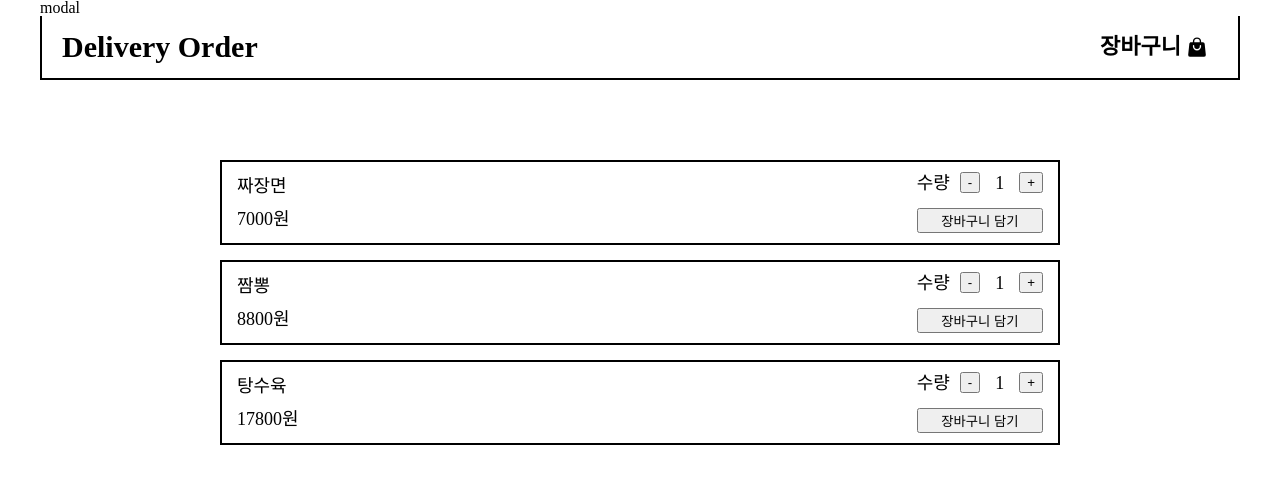
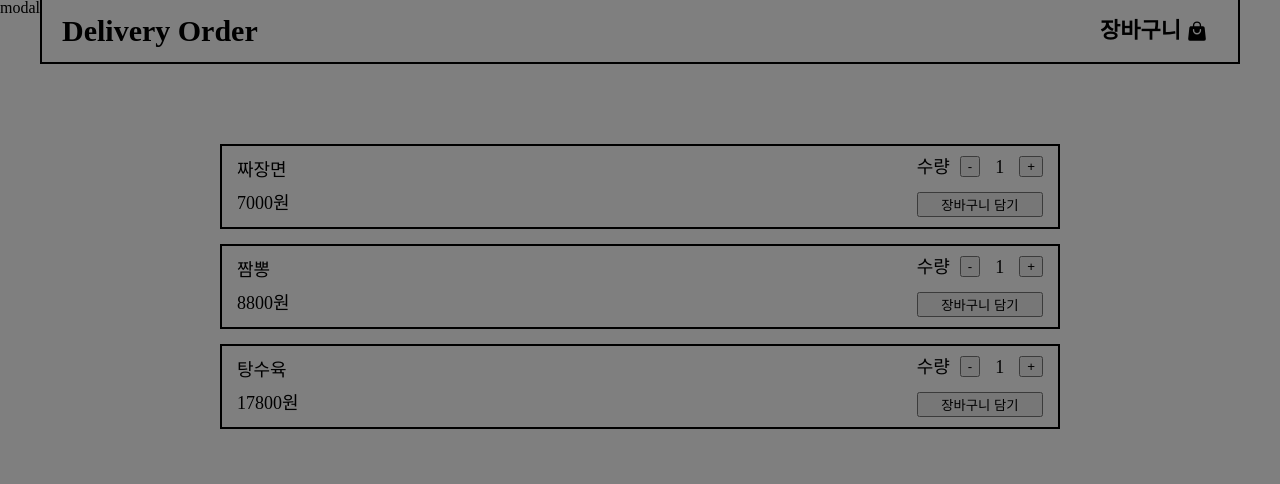
Before and after one commit to leeyeonjoo92/delivery, a React (Create React App) app: page / in a window 1280 px wide. Both pictures are taken after a click on the element "장바구니". Shown: the top 484 px of the page. Built offline with nearby package versions, Linux system fonts and the light colour scheme; a web font is replaced by a local one.

Commit message:
feat: 장바구니 버튼 추가시 모달창 보이기

```diff
--- a/src/App.js
+++ b/src/App.js
@@ -2,7 +2,7 @@ import { useState } from "react";
 import "./App.css";
 import Header from "./components/Header";
 import MenuWrapper from "./components/Menu/MenuWrapper";
-import MordalWrapper from "./components/Modals/MordalWrapper";
+import ModalWrapper from "./components/Modals/ModalWrapper";
 
 function App() {
   // 모달과 헤더에서 isClicked를 사용하고 싶어서 최상위 컴포넌트에 작성
@@ -14,7 +14,7 @@ function App() {
 
   return (
     <>
-      <MordalWrapper isClicked={isClicked} />
+      <ModalWrapper isClicked={isClicked} />
       <Header isClicked={isClicked} onCartClick={cartClickHandle} />
       <MenuWrapper />
     </>
--- /dev/null
+++ b/src/components/Modals/Modal.css
@@ -0,0 +1,16 @@
+.modal-wrapper {
+  width: 100vw;
+  height: 100vh;
+  position: fixed;
+  left: 0;
+  top: 0;
+  background: rgba(0, 0, 0, 0.5);
+  display: none;
+  opacity: 0;
+  transition: opacity 0.3s;
+}
+
+.modal-open {
+  display: block;
+  opacity: 1;
+}
--- /dev/null
+++ b/src/components/Modals/Modal.js
@@ -0,0 +1,8 @@
+import React from "react";
+import "./Modal.css";
+
+const Modal = () => {
+  return <div>modal</div>;
+};
+
+export default Modal;
--- /dev/null
+++ b/src/components/Modals/ModalWrapper.js
@@ -0,0 +1,27 @@
+import React from "react";
+import ReactDOM from "react-dom";
+import Modal from "./Modal";
+
+const ModalWrapper = ({ isClicked }) => {
+  const modalAddClass = isClicked ? " modal-open" : "";
+  console.log(isClicked);
+
+  return (
+    <>
+      {isClicked ? (
+        ReactDOM.createPortal(
+          <div className={`modal-wrapper${modalAddClass}`}>
+            <Modal />
+          </div>,
+          document.getElementById("overlay-root")
+        )
+      ) : (
+        <div className="modal-wrapper">
+          <Modal />
+        </div>
+      )}
+    </>
+  );
+};
+
+export default ModalWrapper;
```
